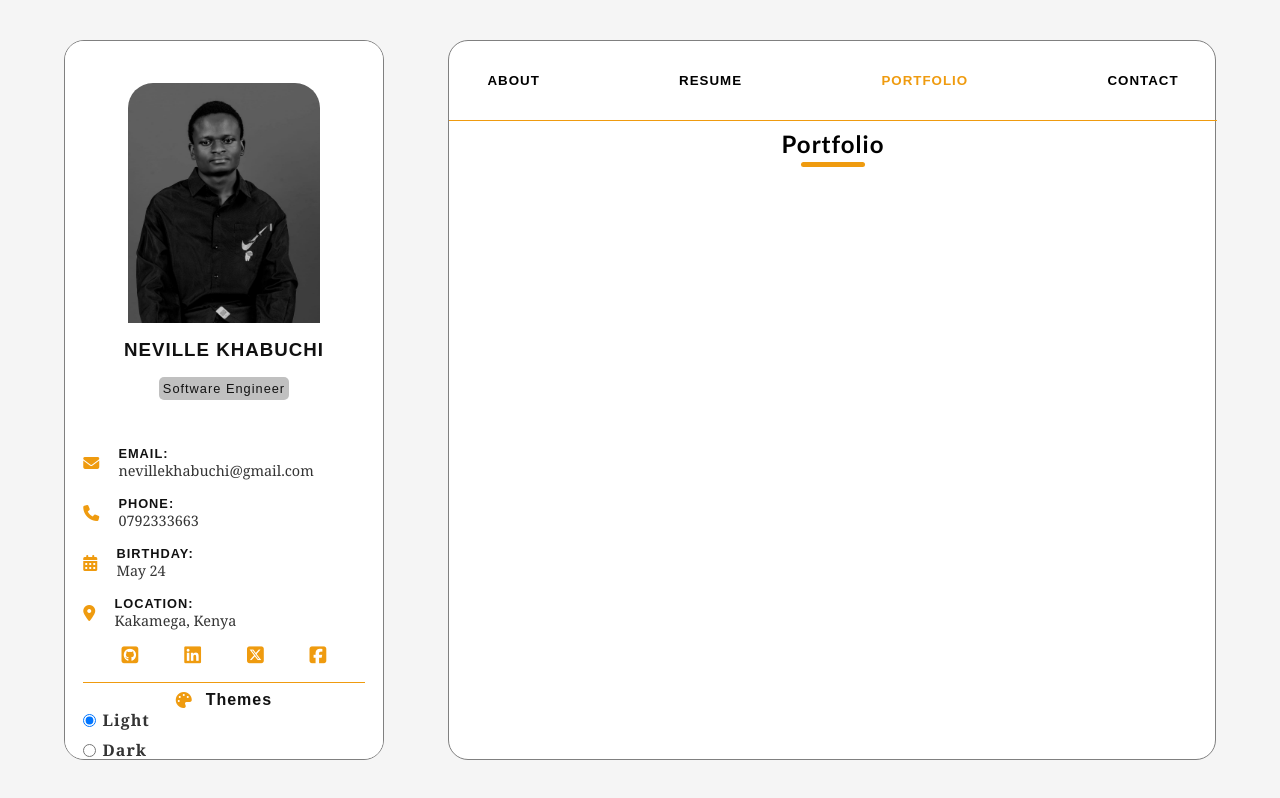
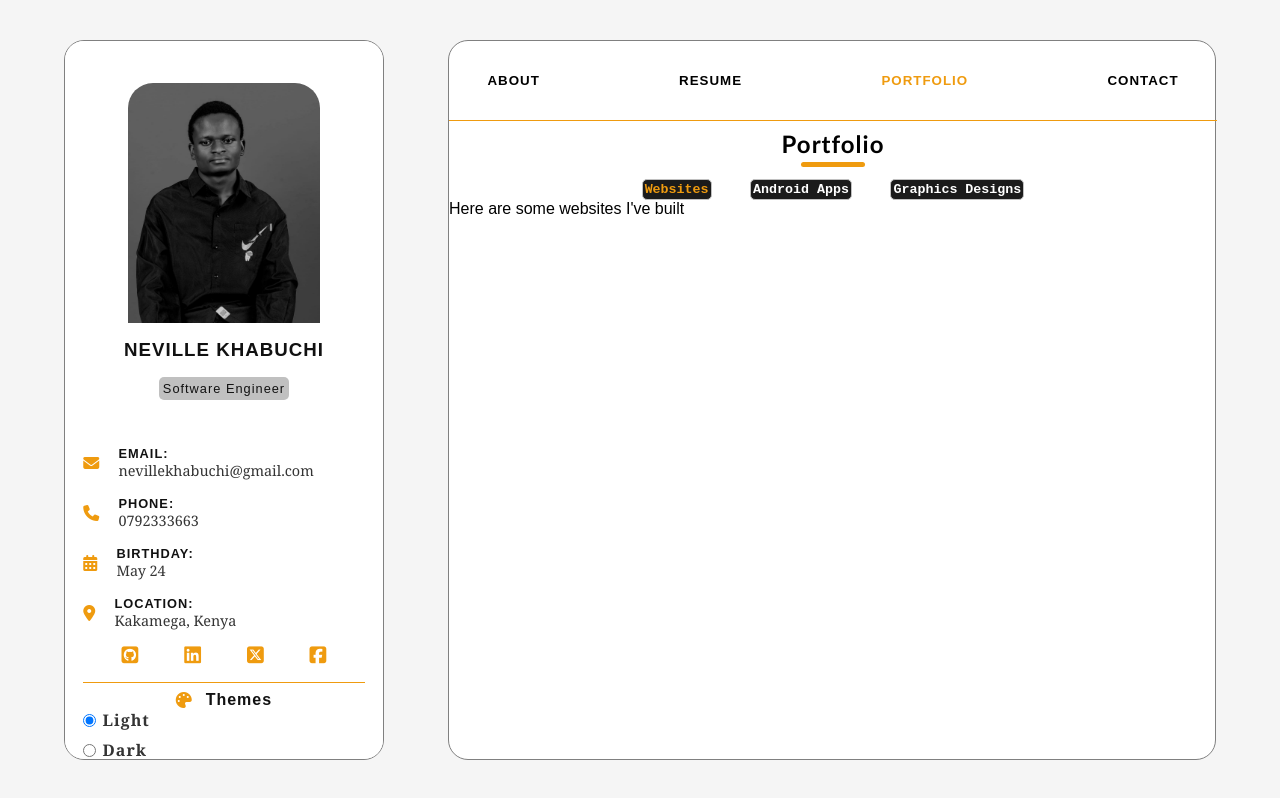
Before and after one commit to NEVILLEKHABUCHI/Portfolio, a React (Create React App) app: page / in a window 1280 px wide. Both pictures are taken after a click on the button "PORTFOLIO". Built offline with nearby package versions, Linux system fonts and the light colour scheme.

Commit message:
Project groupings

```diff
--- a/src/App.css
+++ b/src/App.css
@@ -362,6 +362,26 @@
   background-color: #EF9B0F;
   border-radius: 5px;
 }
+.appContainer .containerRight .contentSection .portfolioContainer .portfolioTop {
+  width: inherit;
+  margin-top: 1.5vh;
+  display: flex;
+  justify-content: center;
+  gap: 3vw;
+}
+.appContainer .containerRight .contentSection .portfolioContainer .portfolioTop button {
+  background-color: #1B1B1B;
+  color: white;
+  padding: 2px;
+  border: 1px solid #C0C0C0;
+  border-radius: 5px;
+  font-family: 'Courier New', Courier, monospace;
+}
+.appContainer .containerRight .contentSection .portfolioContainer .portfolioTop button.active {
+  color: #EF9B0F;
+}
+
+/* light theme styling */
 .containerLeft.light {
   background-color: white;
   color: #111111;
--- a/src/Portfolio.js
+++ b/src/Portfolio.js
@@ -1,10 +1,34 @@
-import React from "react";
+import React, { useState } from "react";
 
 function Portfolio() {
+    const [selectedProject, setSelectedProject] = useState('websites');
+
+    const renderContent = () => {
+        switch (selectedProject) {
+            case "websites":
+                return <p>Here are some websites I've built</p>;
+            case "android":
+                return <p>Check out my android applications</p>
+            case "graphics":
+                return <p>Here are some of my graphic designs</p>
+            default:
+                return <p>Select a category to view my work</p>
+        }
+    }
     return (
         <div className="portfolioContainer">
             <h2><b>Portfolio</b></h2>
             <p id="underline"><span></span></p>
+
+            <div className="portfolioTop">
+                <button className = {selectedProject === 'websites' ? 'active' : ''}  onClick={() => setSelectedProject("websites")}><b>Websites</b></button>
+                <button className = {selectedProject === 'android' ? 'active' : ''}  onClick={() => setSelectedProject("android")}><b>Android Apps</b></button>
+                <button className ={selectedProject === 'graphics' ? 'active' : ''} onClick={() => setSelectedProject("graphics")}><b>Graphics Designs</b></button>
+            </div>
+
+            <div className="portfolioBody">
+                {renderContent()}
+            </div>
         </div>
     )
 }
```
